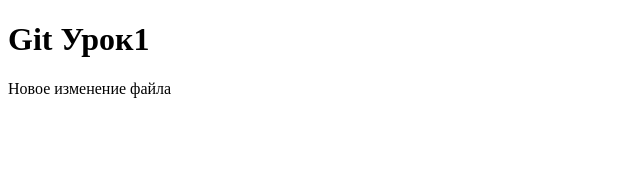
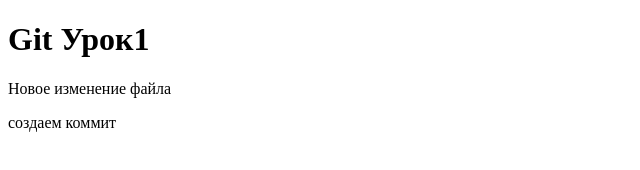
Before and after one commit to olgauzun/site, a plain HTML site: page index.html in a window 1280 px wide. Shown: the whole page, without its empty margins (0-640 px from the left). Drawn offline with Linux system fonts and the light colour scheme.

Commit message:
Second commit

```diff
--- a/index.html
+++ b/index.html
@@ -7,6 +7,7 @@
 
 <h1>Git Урок1 </h1>
 <p>Новое изменение файла<p>
+<p>cоздаем коммит<p>
 
 </body>
 </html>
```
